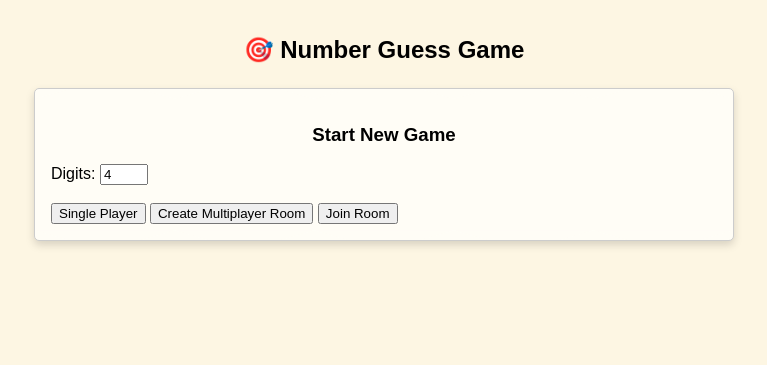
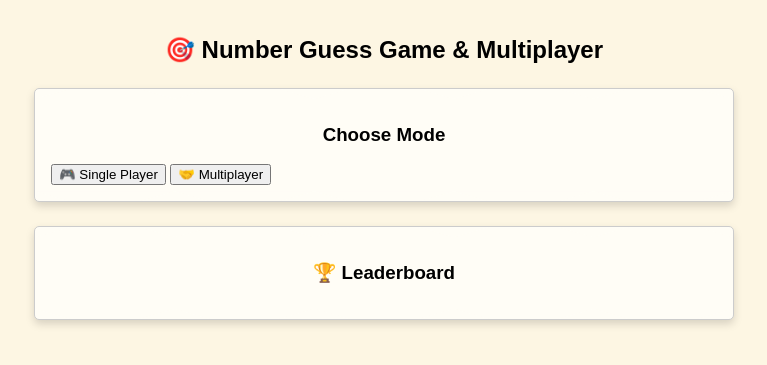
Before and after one commit to safefy-Dev/number_guess_game, a FastAPI app: template templates/play.html in a window 1280 px wide. Shown: the top 365 px of the page, without its empty margins (256-1023 px from the left). Run offline with FastAPI, Linux system fonts and the light colour scheme; the template is opened without the code that fills it: most values are stand-ins (such as "Sample title", 1, 10 or a date in 2020); data that the repository does not hold is empty.

Commit message:
Enhance UI organization and multiplayer functionality

```diff
--- a/main.py
+++ b/main.py
@@ -1,5 +1,5 @@
 from fastapi import FastAPI, Request, Form
-from fastapi.responses import HTMLResponse, RedirectResponse, JSONResponse
+from fastapi.responses import HTMLResponse, RedirectResponse
 from fastapi.templating import Jinja2Templates
 from fastapi.staticfiles import StaticFiles
 import bcrypt, uuid, random
@@ -11,7 +11,7 @@
 
 sessions = {}
 
-# ----------------- Auth helpers
+# ----------------- Auth
 def hash_password(password: str) -> str:
     return bcrypt.hashpw(password.encode(), bcrypt.gensalt()).decode()
 
@@ -22,11 +22,23 @@
     session_id = request.cookies.get("session_id")
     return sessions.get(session_id)
 
+# ----------------- Helpers
+def calculate_guess(secret: str, guess: str, strict: bool = True):
+    positions_correct = sum(1 for a, b in zip(secret, guess) if a == b)
+    if strict:
+        numbers_correct = sum(min(secret.count(d), guess.count(d)) for d in set(secret))
+    else:
+        numbers_correct = sum(1 for d in guess if d in secret)
+    return numbers_correct, positions_correct
+
+def generate_room_code():
+    return ''.join(random.choices("ABCDEFGHJKLMNPQRSTUVWXYZ23456789", k=6))
+
+# ----------------- Routes
 @app.get("/", response_class=HTMLResponse)
 async def root():
     return RedirectResponse("/play")
 
-# ----------------- Register/Login
 @app.get("/register", response_class=HTMLResponse)
 async def register_page(request: Request):
     return templates.TemplateResponse("register.html", {"request": request})
@@ -36,9 +48,7 @@
     hashed = hash_password(password)
     user_id = str(uuid.uuid4())
     supabase.table("users").insert({
-        "id": user_id,
-        "username": username,
-        "hashed_password": hashed
+        "id": user_id, "username": username, "hashed_password": hashed
     }).execute()
     return RedirectResponse("/login", status_code=302)
 
@@ -59,7 +69,6 @@
         return response
     return templates.TemplateResponse("login.html", {"request": request, "error": "Invalid login"})
 
-# ----------------- Game Page
 @app.get("/play", response_class=HTMLResponse)
 async def play_page(request: Request):
     user_id = get_current_user(request)
@@ -67,13 +76,9 @@
         return RedirectResponse("/login", status_code=302)
     user_data = supabase.table("users").select("*").eq("id", user_id).single().execute().data
     username = user_data["username"]
-    return templates.TemplateResponse("play.html", {
-        "request": request,
-        "user_id": user_id,
-        "username": username
-    })
+    return templates.TemplateResponse("play.html", {"request": request, "user_id": user_id, "username": username})
 
-# ----------------- Single Player
+# ----------------- Single player
 @app.post("/start_game")
 async def start_game(num_digits: int = Form(...), request: Request = None):
     user_id = get_current_user(request)
@@ -94,8 +99,12 @@
     user_id = get_current_user(request)
     game = supabase.table("games").select("*").eq("id", game_id).single().execute().data
     secret = game["secret_number"]
-    numbers_correct = sum(1 for d in guess if d in secret)
-    positions_correct = sum(1 for a, b in zip(secret, guess) if a == b)
+
+    numbers_correct, positions_correct = calculate_guess(secret, guess, strict=False)
+
+    turns = (game["turns"] or 0) + 1
+    completed = (positions_correct == len(secret))
+
     supabase.table("guesses").insert({
         "id": str(uuid.uuid4()),
         "game_id": game_id,
@@ -103,30 +112,17 @@
         "numbers_correct": numbers_correct,
         "positions_correct": positions_correct
     }).execute()
-    turns = game["turns"] + 1
-    completed = (positions_correct == len(secret))
     supabase.table("games").update({
         "turns": turns,
         "is_completed": completed
     }).eq("id", game_id).execute()
-    return {"numbers_correct": numbers_correct, "positions_correct": positions_correct, "completed": completed, "turns": turns}
+    return {"numbers_correct": numbers_correct,"positions_correct": positions_correct,"completed": completed,"turns": turns}
 
-# ----------------- Multiplayer helpers
-def generate_room_code():
-    return ''.join(random.choices("ABCDEFGHJKLMNPQRSTUVWXYZ23456789", k=6))
-
-# ----------------- Multiplayer Room creation & join
+# ----------------- Multiplayer
 @app.post("/create_room")
-async def create_room(
-    user_id: str = Form(...),
-    username: str = Form(...),
-    mode: str = Form(...),
-    num_digits: int = Form(...),
-    winning_type: str = Form(...),
-    secret_number: str = Form(None)
-):
+async def create_room(user_id: str = Form(...), username: str = Form(...), mode: str = Form(...), num_digits: int = Form(...), winning_type: str = Form(...), secret_number: str = Form(None)):
     room_code = generate_room_code()
-    secret = ''.join([str(random.randint(0,9)) for _ in range(num_digits)]) if mode == "bot" else secret_number
+    secret = secret_number if mode == "2player" else ''.join([str(random.randint(0,9)) for _ in range(num_digits)])
     room = supabase.table("rooms").insert({
         "room_code": room_code,
         "mode": mode,
@@ -135,11 +131,6 @@
         "num_digits": num_digits,
         "winning_type": winning_type
     }).execute().data[0]
-    supabase.table("room_guesses").insert({
-        "room_id": room["id"],
-        "user_id": user_id,
-        "username": username
-    }).execute()
     return {"room_code": room_code, "room_id": room["id"]}
 
 @app.post("/join_room")
@@ -150,19 +141,21 @@
         supabase.table("room_guesses").insert({
             "room_id": room["id"],
             "user_id": user_id,
-            "username": username
+            "username": username,
+            "turns": 0,
+            "completed": False,
+            "numbers_correct": 0,
+            "positions_correct": 0
         }).execute()
     return {"room": room}
 
-# ----------------- Multiplayer guess & status
 @app.post("/room_guess")
 async def room_guess(room_id: str = Form(...), user_id: str = Form(...), guess: str = Form(...)):
     room = supabase.table("rooms").select("*").eq("id", room_id).single().execute().data
     secret = room["secret_number"]
-    positions_correct = sum(1 for a, b in zip(secret, guess) if a == b)
-    numbers_correct = sum(min(secret.count(d), guess.count(d)) for d in set(secret))
+    numbers_correct, positions_correct = calculate_guess(secret, guess, strict=False)
     record = supabase.table("room_guesses").select("*").eq("room_id", room_id).eq("user_id", user_id).single().execute().data
-    turns = record["turns"] + 1
+    turns = (record["turns"] or 0) + 1
     completed = (positions_correct == len(secret))
     supabase.table("room_guesses").update({
         "turns": turns,
@@ -174,13 +167,7 @@
     if completed and room["winning_type"] == "fastest" and not room["is_completed"]:
         supabase.table("rooms").update({"is_completed": True}).eq("id", room_id).execute()
     current_room = supabase.table("rooms").select("*").eq("id", room_id).single().execute().data
-    return {
-        "numbers_correct": numbers_correct,
-        "positions_correct": positions_correct,
-        "turns": turns,
-        "completed": completed,
-        "room_completed": current_room["is_completed"]
-    }
+    return {"numbers_correct": numbers_correct, "positions_correct": positions_correct, "turns": turns, "completed": completed, "room_completed": current_room["is_completed"]}
 
 @app.get("/room_status")
 async def room_status(room_id: str):
@@ -190,12 +177,11 @@
     winner = supabase.table("room_guesses").select("*").eq("room_id", room_id).eq("completed", True).order("created_at").limit(1).execute().data
     return {"status": "completed", "winner": winner[0] if winner else None}
 
-@app.get("/get_room_summary")
-async def get_room_summary(room_id: str):
-    players = supabase.table("room_guesses").select("*").eq("room_id", room_id).order("turns").execute().data
-    return players
+@app.get("/leaderboard")
+async def leaderboard_api():
+    leaderboard = supabase.table("leaderboard").select("*").order("best_turns").limit(10).execute().data
+    return leaderboard
 
-# ----------------- Chat
 @app.post("/send_message")
 async def send_message(room_id: str = Form(...), user_id: str = Form(...), username: str = Form(...), message: str = Form(...)):
     supabase.table("room_chat").insert({
@@ -210,3 +196,8 @@
 async def get_messages(room_id: str):
     msgs = supabase.table("room_chat").select("*").eq("room_id", room_id).order("created_at").execute().data
     return msgs
+
+@app.get("/get_room_summary")
+async def get_room_summary(room_id: str):
+    players = supabase.table("room_guesses").select("*").eq("room_id", room_id).order("turns").execute().data
+    return players
--- a/templates/play.html
+++ b/templates/play.html
@@ -2,7 +2,7 @@
 <html>
 <head>
     <meta charset="UTF-8">
-    <title>Number Guess Game</title>
+    <title>Number Guess Game & Multiplayer</title>
     <style>
         body { font-family: Arial, sans-serif; padding:1rem; max-width:700px; margin:auto; background:#fdf6e3;}
         h2,h3{ text-align:center;}
@@ -19,195 +19,201 @@
 </head>
 <body>
 
-<h2>🎯 Number Guess Game</h2>
+<h2>🎯 Number Guess Game & Multiplayer</h2>
 
-<script>
-const userId = "{{ user_id }}";
-const username = "{{ username }}";
+<div class="torn-paper" id="menuArea">
+    <h3>Choose Mode</h3>
+    <button onclick="showSingle()">🎮 Single Player</button>
+    <button onclick="showMulti()">🤝 Multiplayer</button>
+</div>
 
-let currentGuess="", singleGameId=null, roomId=null, roomCode=null, poller=null, chatPoller=null;
-</script>
+<!-- Single Player -->
+<div class="torn-paper" id="singleArea" style="display:none;">
+    <h3>Single Player</h3>
+    <label>Digits: <input type="number" id="spDigits" min="3" max="8" value="4"></label><br><br>
+    <button onclick="startSingle()">Start Game</button>
+    <button onclick="goBack()">⬅ Back</button>
 
-<div class="torn-paper" id="setupArea">
-    <h3>Start New Game</h3>
-    <label>Digits: <input type="number" id="numDigits" min="3" max="8" value="4"></label><br><br>
-    <button onclick="startSinglePlayer()">Single Player</button>
-    <button onclick="showCreate()">Create Multiplayer Room</button>
+    <div id="spGame" style="display:none;">
+        <div class="guess-display" id="spGuessDisplay"></div>
+        <div class="keypad" id="spPad"></div>
+        <ul id="spHistory"></ul>
+    </div>
+</div>
+
+<!-- Multiplayer -->
+<div class="torn-paper" id="multiArea" style="display:none;">
+    <h3>Create or Join Room</h3>
+    <div>
+        <button onclick="showCreate()">Create Room</button>
         <button onclick="showJoin()">Join Room</button>
     </div>
-
-<div class="torn-paper" id="createDiv" style="display:none;">
-    <h3>Create Room</h3>
-    <label>Mode: <select id="mode" onchange="toggleSecret()"><option value="bot">Vs Bot</option><option value="2player">2 Player</option></select></label><br><br>
+    <div id="createDiv" style="display:none;">
+        <h4>Create Room</h4>
+        <label>Mode: <select id="mode" onchange="toggleSecret()"><option value="bot">Bot</option><option value="2player">2 Player</option></select></label><br><br>
         <label>Winning: <select id="winningType"><option value="fastest">Fastest</option><option value="lowest">Least Turns</option></select></label><br><br>
+        <label>Digits: <input type="number" id="numDigits" min="3" max="8" value="4"></label><br><br>
         <div id="secretDiv" style="display:none;"><label>Secret: <input type="text" id="secretNumber"></label><br><br></div>
-    <button onclick="createRoom()">Create Room</button>
-    <button onclick="goBack()">🔙 Back</button>
+        <button onclick="createRoom()">Create</button>
+        <button onclick="goBack()">⬅ Back</button>
+    </div>
+    <div id="joinDiv" style="display:none;">
+        <h4>Join Room</h4>
+        <label>Code: <input type="text" id="roomCode"></label><br><br>
+        <button onclick="joinRoom()">Join</button>
+        <button onclick="goBack()">⬅ Back</button>
+    </div>
 </div>
 
-<div class="torn-paper" id="joinDiv" style="display:none;">
-    <h3>Join Room</h3>
-    <label>Code: <input type="text" id="roomCode"></label><br><br>
-    <button onclick="joinRoom()">Join</button>
-    <button onclick="goBack()">🔙 Back</button>
-</div>
-
-<div class="torn-paper" id="singlePlayerArea" style="display:none;">
-    <h3>Single Player</h3>
-    <div class="guess-display" id="guessDisplaySP"></div>
-    <div class="keypad" id="spKeypad"></div>
-    <ul id="historySP"></ul>
-    <button onclick="goBack()">🔙 Back</button>
-</div>
-
-<div class="torn-paper" id="gameArea" style="display:none;">
+<div class="torn-paper" id="mpGameArea" style="display:none;">
     <h3>Room: <span id="showRoomCode"></span></h3>
-    <div class="guess-display" id="guessDisplay"></div>
-    <div class="keypad" id="mpKeypad"></div>
-    <ul id="history"></ul>
-    <button onclick="goBack()">🔙 Back</button>
-</div>
-
-<div class="torn-paper" id="chatArea" style="display:none;">
+    <div class="guess-display" id="mpGuessDisplay"></div>
+    <div class="keypad" id="mpPad"></div>
+    <ul id="mpHistory"></ul>
+    <div class="torn-paper" style="margin-top:1rem;">
         <h3>💬 Chat</h3>
         <ul id="chatBox" style="height:150px;overflow-y:auto;"></ul>
         <input type="text" id="chatMsg" placeholder="Type message..." style="width:80%;">
         <button onclick="sendMessage()">Send</button>
     </div>
-
     <div class="torn-paper" id="summaryArea" style="display:none;">
         <h3>🏆 Game Summary</h3>
         <ul id="summaryList"></ul>
     </div>
+</div>
+
+<div class="torn-paper">
+    <h3>🏆 Leaderboard</h3>
+    <ul id="leaderboardList"></ul>
+</div>
 
 <script>
-function showCreate(){document.getElementById("setupArea").style.display="none";document.getElementById("createDiv").style.display="block";}
-function showJoin(){document.getElementById("setupArea").style.display="none";document.getElementById("joinDiv").style.display="block";}
-function goBack(){location.reload();}
+const userId="{{ user_id }}";
+const username="{{ username }}";
+let currentGuess="", gameId=null, roomId=null, roomCode=null, spPad, mpPad, poller, chatPoller;
+
+document.addEventListener("DOMContentLoaded", () => {
+    spPad = document.getElementById("spPad");
+    mpPad = document.getElementById("mpPad");
+    loadLeaderboard();
+    createKeypad(spPad, "single");
+    createKeypad(mpPad, "multi");
+});
+
+function createKeypad(container, type){
+    container.innerHTML="";
+    let digits="1234567890".split("");
+    digits.forEach(d=>{
+        let b=document.createElement("button"); b.textContent=d;
+        b.onclick=()=>addDigit(d,type);
+        container.appendChild(b);
+    });
+    let c=document.createElement("button"); c.textContent="Clear"; c.className="clear-btn";
+    c.onclick=()=>clearGuess(type); container.appendChild(c);
+    let g=document.createElement("button"); g.textContent="Guess";
+    g.onclick=()=>makeGuess(type); container.appendChild(g);
+}
+
+function addDigit(d,type){
+    currentGuess+=d;
+    if(type==="single") document.getElementById("spGuessDisplay").textContent=currentGuess;
+    else document.getElementById("mpGuessDisplay").textContent=currentGuess;
+}
+function clearGuess(type){
+    currentGuess="";
+    if(type==="single") document.getElementById("spGuessDisplay").textContent="";
+    else document.getElementById("mpGuessDisplay").textContent="";
+}
+function goBack(){
+    document.getElementById("singleArea").style.display="none";
+    document.getElementById("multiArea").style.display="none";
+    document.getElementById("menuArea").style.display="block";
+    document.getElementById("createDiv").style.display="none";
+    document.getElementById("joinDiv").style.display="none";
+}
+
+function showSingle(){document.getElementById("menuArea").style.display="none";document.getElementById("singleArea").style.display="block";}
+function showMulti(){document.getElementById("menuArea").style.display="none";document.getElementById("multiArea").style.display="block";}
+function showCreate(){document.getElementById("createDiv").style.display="block";document.getElementById("joinDiv").style.display="none";}
+function showJoin(){document.getElementById("createDiv").style.display="none";document.getElementById("joinDiv").style.display="block";}
 function toggleSecret(){document.getElementById("secretDiv").style.display=(document.getElementById("mode").value==="2player")?"block":"none";}
 
-async function startSinglePlayer(){
-    const digits = parseInt(document.getElementById("numDigits").value) || 4;
-    const form = new FormData();
-    form.append("num_digits", digits);
-    const res = await fetch("/start_game", {method:"POST", body:form});
-    const data = await res.json();
-    singleGameId = data.game_id;
-    document.getElementById("setupArea").style.display="none";
-    document.getElementById("singlePlayerArea").style.display="block";
-    setupButtons("spKeypad", makeSingleGuess);
+async function startSingle(){
+    const form=new FormData();
+    form.append("num_digits",document.getElementById("spDigits").value);
+    const res=await fetch("/start_game",{method:"POST",body:form});
+    const data=await res.json();
+    gameId=data.game_id;
+    document.getElementById("spGame").style.display="block";
+    clearGuess("single"); document.getElementById("spHistory").innerHTML="";
 }
 
-function setupButtons(containerId, callback){
-    const container=document.getElementById(containerId);
-    container.innerHTML="";
-    const digits=[1,2,3,4,5,6,7,8,9,0];
-    digits.forEach(d=>{
-        let btn=document.createElement("button");
-        btn.textContent=d;
-        btn.onclick=()=>{currentGuess+=d;updateDisplay(containerId);};
-        container.appendChild(btn);
-    });
-    let clearBtn=document.createElement("button");
-    clearBtn.textContent="Clear";clearBtn.className="clear-btn";
-    clearBtn.onclick=()=>{currentGuess="";updateDisplay(containerId);};
-    container.appendChild(clearBtn);
-
-    let guessBtn=document.createElement("button");
-    guessBtn.textContent="Guess";
-    guessBtn.onclick=()=>{callback();};
-    container.appendChild(guessBtn);
+async function makeGuess(type){
+    if(type==="single"){
+        const form=new FormData();
+        form.append("game_id",gameId);form.append("guess",currentGuess);
+        const res=await fetch("/guess",{method:"POST",body:form});
+        const data=await res.json();
+        let li=document.createElement("li");
+        li.textContent=`Guess: ${currentGuess} → In: ${data.numbers_correct}, Place: ${data.positions_correct}`;
+        document.getElementById("spHistory").appendChild(li);
+        if(data.completed) alert(`🎉 You guessed in ${data.turns} turns!`);
+        clearGuess("single");
+    } else {
+        const form=new FormData();
+        form.append("room_id",roomId);form.append("user_id",userId);form.append("guess",currentGuess);
+        const res=await fetch("/room_guess",{method:"POST",body:form});
+        const data=await res.json();
+        let li=document.createElement("li");
+        li.textContent=`Guess: ${currentGuess} → In: ${data.numbers_correct}, Place: ${data.positions_correct}`;
+        document.getElementById("mpHistory").appendChild(li);
+        if(data.completed) alert(`🎉 You guessed it in ${data.turns} turns!`);
+        if(data.room_completed) showSummary();
+        clearGuess("multi");
     }
-
-function updateDisplay(containerId){
-    if(containerId==="spKeypad")document.getElementById("guessDisplaySP").textContent=currentGuess;
-    else document.getElementById("guessDisplay").textContent=currentGuess;
-}
-
-async function makeSingleGuess(){
-    const form=new FormData();
-    form.append("game_id", singleGameId);
-    form.append("guess", currentGuess);
-    const res=await fetch("/guess", {method:"POST",body:form});
-    const data=await res.json();
-    const li=document.createElement("li");
-    li.innerText=`Guess: ${currentGuess} → In: ${data.numbers_correct}, Place: ${data.positions_correct}`;
-    document.getElementById("historySP").appendChild(li);
-    if(data.completed)alert(`🎉 You guessed in ${data.turns} turns!`);
-    currentGuess="";
-    updateDisplay("spKeypad");
 }
 
 async function createRoom(){
     const form=new FormData();
-    form.append("user_id", userId);
-    form.append("username", username);
-    form.append("mode", document.getElementById("mode").value);
-    form.append("num_digits", document.getElementById("numDigits").value);
-    form.append("winning_type", document.getElementById("winningType").value);
-    if(document.getElementById("mode").value==="2player")
-        form.append("secret_number", document.getElementById("secretNumber").value);
-    const res=await fetch("/create_room",{method:"POST",body:form});
-    const data=await res.json();
+    form.append("user_id",userId); form.append("username",username);
+    form.append("mode",document.getElementById("mode").value);
+    form.append("num_digits",document.getElementById("numDigits").value);
+    form.append("winning_type",document.getElementById("winningType").value);
+    if(document.getElementById("mode").value==="2player") form.append("secret_number",document.getElementById("secretNumber").value);
+    const res=await fetch("/create_room",{method:"POST",body:form}); const data=await res.json();
     roomId=data.room_id;roomCode=data.room_code;
     document.getElementById("showRoomCode").textContent=roomCode;
-    startMultiplayer();
+    startMulti();
+}
+async function joinRoom(){
+    const form=new FormData();
+    form.append("room_code",document.getElementById("roomCode").value);
+    form.append("user_id",userId);form.append("username",username);
+    const res=await fetch("/join_room",{method:"POST",body:form}); const data=await res.json();
+    roomId=data.room.id; roomCode=data.room.room_code;
+    document.getElementById("showRoomCode").textContent=roomCode;
+    startMulti();
 }
 
-async function joinRoom(){
-    const form = new FormData();
-    form.append("room_code", document.getElementById("roomCode").value);
-    form.append("user_id", userId);
-    form.append("username", username);
-    const res = await fetch("/join_room",{method:"POST",body:form});
-    const data = await res.json();
-    roomId=data.room.id;roomCode=data.room.room_code;
-    document.getElementById("showRoomCode").textContent=roomCode;
-    startMultiplayer();
-}
-
-function startMultiplayer(){
-    document.getElementById("createDiv").style.display="none";
-    document.getElementById("joinDiv").style.display="none";
-    document.getElementById("setupArea").style.display="none";
-    document.getElementById("gameArea").style.display="block";
-    document.getElementById("chatArea").style.display="block";
-    setupButtons("mpKeypad", makeMultiplayerGuess);
+function startMulti(){
+    document.getElementById("multiArea").style.display="none";
+    document.getElementById("mpGameArea").style.display="block";
     pollRoomStatus();pollChat();
 }
-
-async function makeMultiplayerGuess(){
-    const form=new FormData();
-    form.append("room_id", roomId);
-    form.append("user_id", userId);
-    form.append("guess", currentGuess);
-    const res=await fetch("/room_guess",{method:"POST",body:form});
-    const data=await res.json();
-    const li=document.createElement("li");
-    li.innerText=`Guess: ${currentGuess} → In: ${data.numbers_correct}, Place: ${data.positions_correct}`;
-    document.getElementById("history").appendChild(li);
-    if(data.completed)alert(`🎉 You guessed in ${data.turns} turns!`);
-    if(data.room_completed)pollRoomStatus(true);
-    currentGuess=""; updateDisplay("mpKeypad");
-}
-
-async function pollRoomStatus(force=false){
+async function pollRoomStatus(){
     const res=await fetch(`/room_status?room_id=${roomId}`);
     const data=await res.json();
     if(data.status==="completed"&&data.winner){
         alert(`🏆 ${data.winner.username} won in ${data.winner.turns} turns!`);
-        showSummary();clearTimeout(poller);
-    }else if(!force){poller=setTimeout(pollRoomStatus,2000);}
+        showSummary();
+    }else setTimeout(pollRoomStatus,2000);
 }
-
 async function showSummary(){
     document.getElementById("summaryArea").style.display="block";
-    const res=await fetch(`/get_room_summary?room_id=${roomId}`);
-    const players=await res.json();
+    const res=await fetch(`/get_room_summary?room_id=${roomId}`);const players=await res.json();
     let list=document.getElementById("summaryList");list.innerHTML="";
     players.forEach(p=>{let li=document.createElement("li");li.textContent=`${p.username}: ${p.turns} turns`;list.appendChild(li);});
 }
-
 async function sendMessage(){
     const msg=document.getElementById("chatMsg").value.trim();
     if(!msg)return;
@@ -216,15 +222,18 @@
     await fetch("/send_message",{method:"POST",body:form});
     document.getElementById("chatMsg").value=""; loadChat();
 }
-async function pollChat(){ await loadChat(); chatPoller=setTimeout(pollChat,2000);}
+async function pollChat(){await loadChat();setTimeout(pollChat,2000);}
 async function loadChat(){
     const res=await fetch(`/get_messages?room_id=${roomId}`);
-    const msgs=await res.json();
-    let box=document.getElementById("chatBox"); box.innerHTML="";
+    const msgs=await res.json(); let box=document.getElementById("chatBox"); box.innerHTML="";
     msgs.forEach(m=>{let li=document.createElement("li");li.textContent=`${m.username}: ${m.message}`;box.appendChild(li);});
     box.scrollTop=box.scrollHeight;
 }
+async function loadLeaderboard(){
+    const res=await fetch("/leaderboard");const data=await res.json();
+    let list=document.getElementById("leaderboardList");list.innerHTML="";
+    data.forEach(p=>{let li=document.createElement("li");li.textContent=`${p.username}: ${p.best_turns} turns`;list.appendChild(li);});
+}
 </script>
-
 </body>
 </html>
```
Lines whose indentation alone changed are shown as unchanged.
